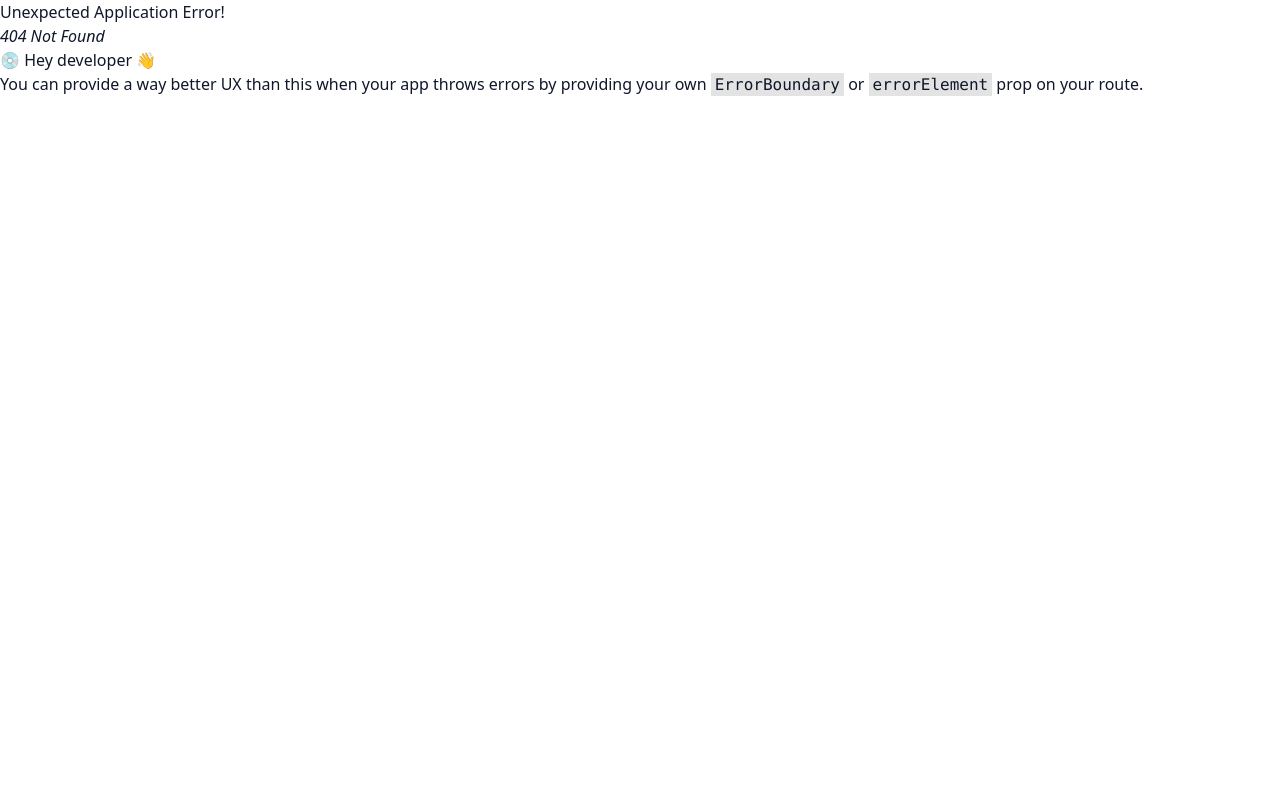
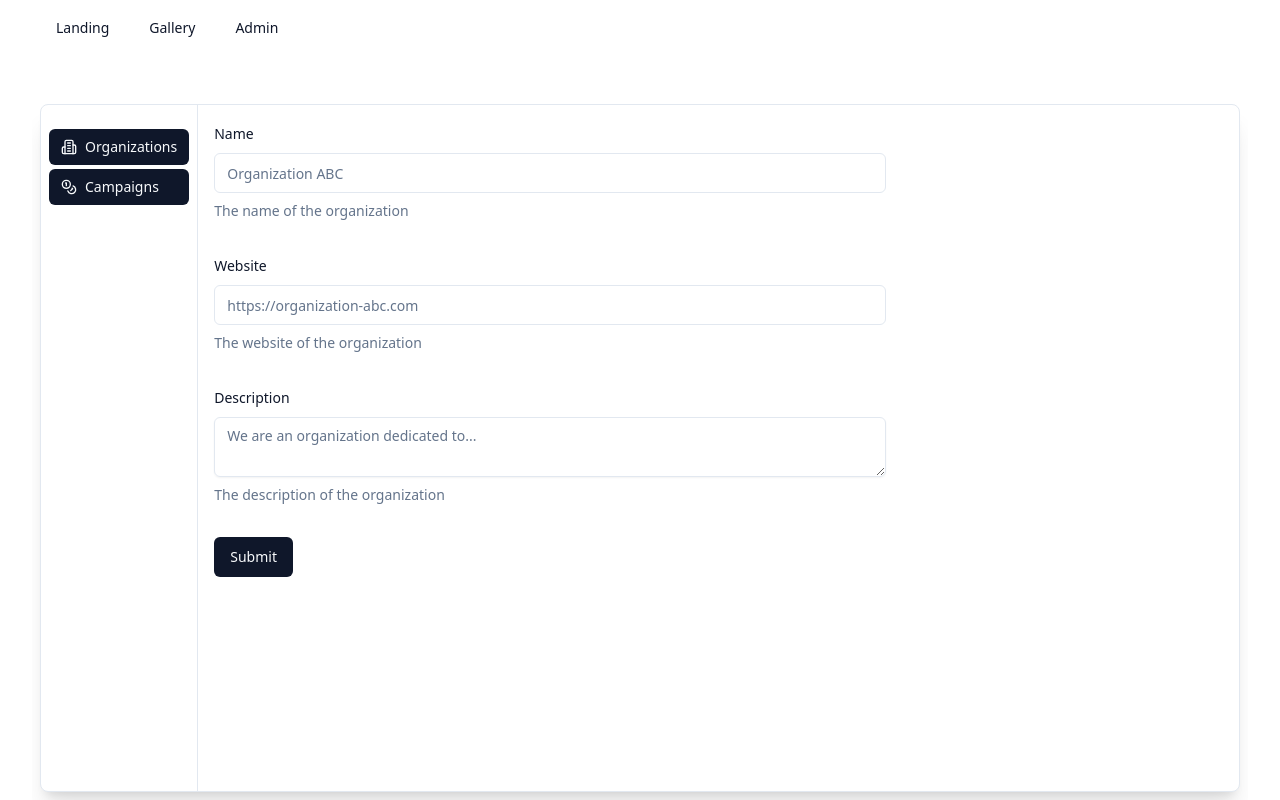
Before and after one commit to rockgabi/react-express-donations, a React (Create React App) app in the folder frontend/: page /admin/organizations/new in a window 1280 px wide. Before the commit this address had no page. Built offline with nearby package versions, Linux system fonts and the light colour scheme.

Commit message:
Organization create form

```diff
--- a/frontend/src/components/organizations/create.tsx
+++ b/frontend/src/components/organizations/create.tsx
@@ -1,3 +1,84 @@
+'use client';
+
+import formSchema from './validation';
+import { zodResolver } from '@hookform/resolvers/zod';
+import { useForm } from 'react-hook-form';
+import * as z from 'zod';
+
+import { Button } from '@/components/ui/button';
+import { Form, FormControl, FormDescription, FormField, FormItem, FormLabel, FormMessage } from '@/components/ui/form';
+import { Input } from '@/components/ui/input';
+import { Textarea } from '../ui/text-area';
+
 export default function Create() {
-  return <>Create</>;
+  const form = useForm<z.infer<typeof formSchema>>({
+    resolver: zodResolver(formSchema),
+    defaultValues: {
+      name: '',
+      description: '',
+      website: '',
+      tags: [],
+    },
+  });
+
+  function onSubmit(values: z.infer<typeof formSchema>) {
+    // Do something with the form values.
+    // ✅ This will be type-safe and validated.
+    console.log(values);
+  }
+
+  return (
+    <section>
+      <Form {...form}>
+        <form onSubmit={form.handleSubmit(onSubmit)} className="space-y-8 max-w-2xl">
+          <FormField
+            control={form.control}
+            name="name"
+            render={({ field }) => (
+              <FormItem>
+                <FormLabel>Name</FormLabel>
+                <FormControl>
+                  <Input placeholder="Organization ABC" {...field} />
+                </FormControl>
+                <FormDescription>The name of the organization</FormDescription>
+                <FormMessage />
+              </FormItem>
+            )}
+          />
+
+          <FormField
+            control={form.control}
+            name="website"
+            render={({ field }) => (
+              <FormItem>
+                <FormLabel>Website</FormLabel>
+                <FormControl>
+                  <Input placeholder="https://organization-abc.com" {...field} />
+                </FormControl>
+                <FormDescription>The website of the organization</FormDescription>
+                <FormMessage />
+              </FormItem>
+            )}
+          />
+
+          <FormField
+            control={form.control}
+            name="description"
+            render={({ field }) => (
+              <FormItem>
+                <FormLabel>Description</FormLabel>
+                <FormControl>
+                  <Textarea placeholder="We are an organization dedicated to..." {...field} />
+                </FormControl>
+                <FormDescription>The description of the organization</FormDescription>
+                <FormMessage />
+              </FormItem>
+            )}
+          />
+
+          <Button type="submit">Submit</Button>
+        </form>
+      </Form>
+    </section>
+  );
 }
--- a/frontend/src/components/organizations/index.tsx
+++ b/frontend/src/components/organizations/index.tsx
@@ -5,7 +5,7 @@ import Update from './update';
 
 export default function Organizations() {
   return (
-    <div className="p-4">
+    <div className="w-full p-4">
       <Outlet />
     </div>
   );
--- /dev/null
+++ b/frontend/src/components/organizations/validation.ts
@@ -0,0 +1,12 @@
+'use client';
+
+import * as z from 'zod';
+
+const modelFormSchema = z.object({
+  name: z.string().min(1).max(125),
+  description: z.string().min(1).max(500),
+  website: z.string().url().max(255),
+  tags: z.array(z.number()),
+});
+
+export default modelFormSchema;
--- /dev/null
+++ b/frontend/src/components/ui/text-area.tsx
@@ -0,0 +1,21 @@
+import * as React from 'react';
+
+import { cn } from '@/lib/utils';
+
+export interface TextareaProps extends React.TextareaHTMLAttributes<HTMLTextAreaElement> {}
+
+const Textarea = React.forwardRef<HTMLTextAreaElement, TextareaProps>(({ className, ...props }, ref) => {
+  return (
+    <textarea
+      className={cn(
+        'flex min-h-[60px] w-full rounded-md border border-input bg-transparent px-3 py-2 text-sm shadow-sm placeholder:text-muted-foreground focus-visible:outline-none focus-visible:ring-1 focus-visible:ring-ring disabled:cursor-not-allowed disabled:opacity-50',
+        className
+      )}
+      ref={ref}
+      {...props}
+    />
+  );
+});
+Textarea.displayName = 'Textarea';
+
+export { Textarea };
--- a/frontend/src/index.tsx
+++ b/frontend/src/index.tsx
@@ -17,7 +17,7 @@ const router = createBrowserRouter(
       <Route path="/" element={<App />}>
         <Route path="gallery" element={<Gallery />} />
         <Route path="admin" element={<Admin />}>
-          <Route path="" element={<Organizations />}>
+          <Route path="organizations" element={<Organizations />}>
             <Route path="" element={<List />} />
             <Route path="new" element={<Create />} />
             <Route path=":id" element={<Update />} />
--- a/frontend/src/pages/Admin.tsx
+++ b/frontend/src/pages/Admin.tsx
@@ -25,9 +25,8 @@ export default function Admin() {
         <Nav links={links} isCollapsed={false} />
       </section>
       <Separator orientation="vertical" className="h-auto" />
-      <div>
-        <Outlet />
-      </div>
+
+      <Outlet />
     </div>
   );
 }
```
Also changed, not shown: 1 other file (tests, documents, lock files or other folders).
